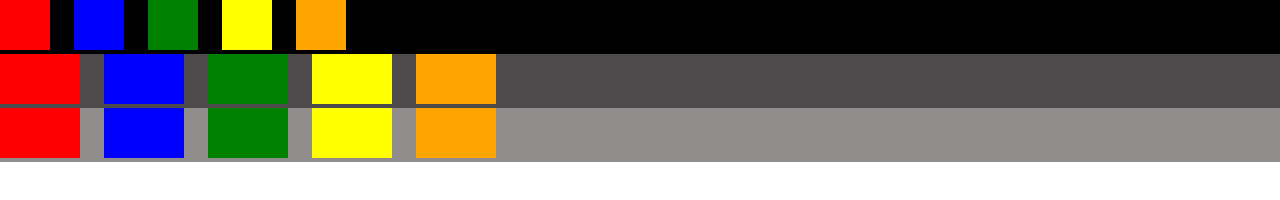
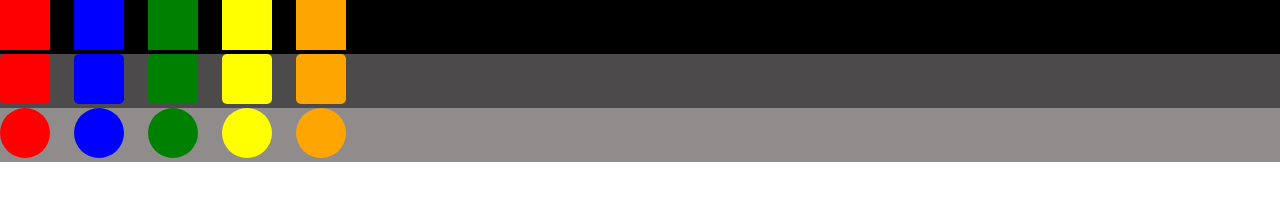
Before and after one commit to sr754/ejercicios-html-css-js, a plain HTML site: page CSS/ej01/index.html in a window 1280 px wide. Drawn offline with Linux system fonts and the light colour scheme.

Commit message:
Ejercicio 1 completo

```diff
--- a/CSS/ej01/index.html
+++ b/CSS/ej01/index.html
@@ -26,11 +26,11 @@
     </div>
 
     <div class="contenedor3">
-        <div class="rojo div_2"></div>
-        <div class="azul div_2"></div>
-        <div class="verde div_2"></div>
-        <div class="amarillo div_2"></div>
-        <div class="naranja div_2"></div>
+        <div class="rojo div_3"></div>
+        <div class="azul div_3"></div>
+        <div class="verde div_3"></div>
+        <div class="amarillo div_3"></div>
+        <div class="naranja div_3"></div>
         </div>
 </body>
 
--- a/CSS/ej01/style.css
+++ b/CSS/ej01/style.css
@@ -22,10 +22,11 @@
 }
 
 .div_2 {
-    width: 80px;
+    width: 50px;
     height: 50px;
     display: inline-block;
     margin-right: 20px;
+    border-radius: 5px;
 
 }
 
```
